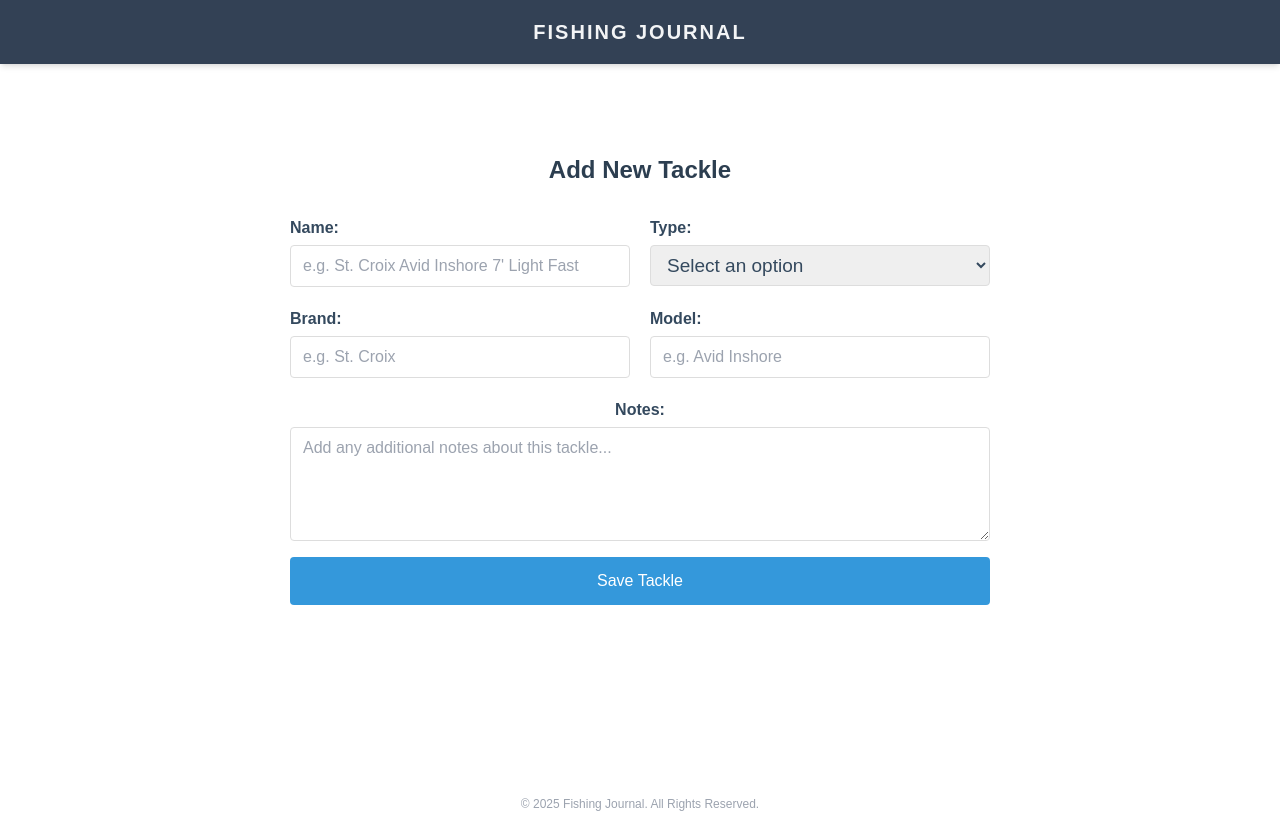
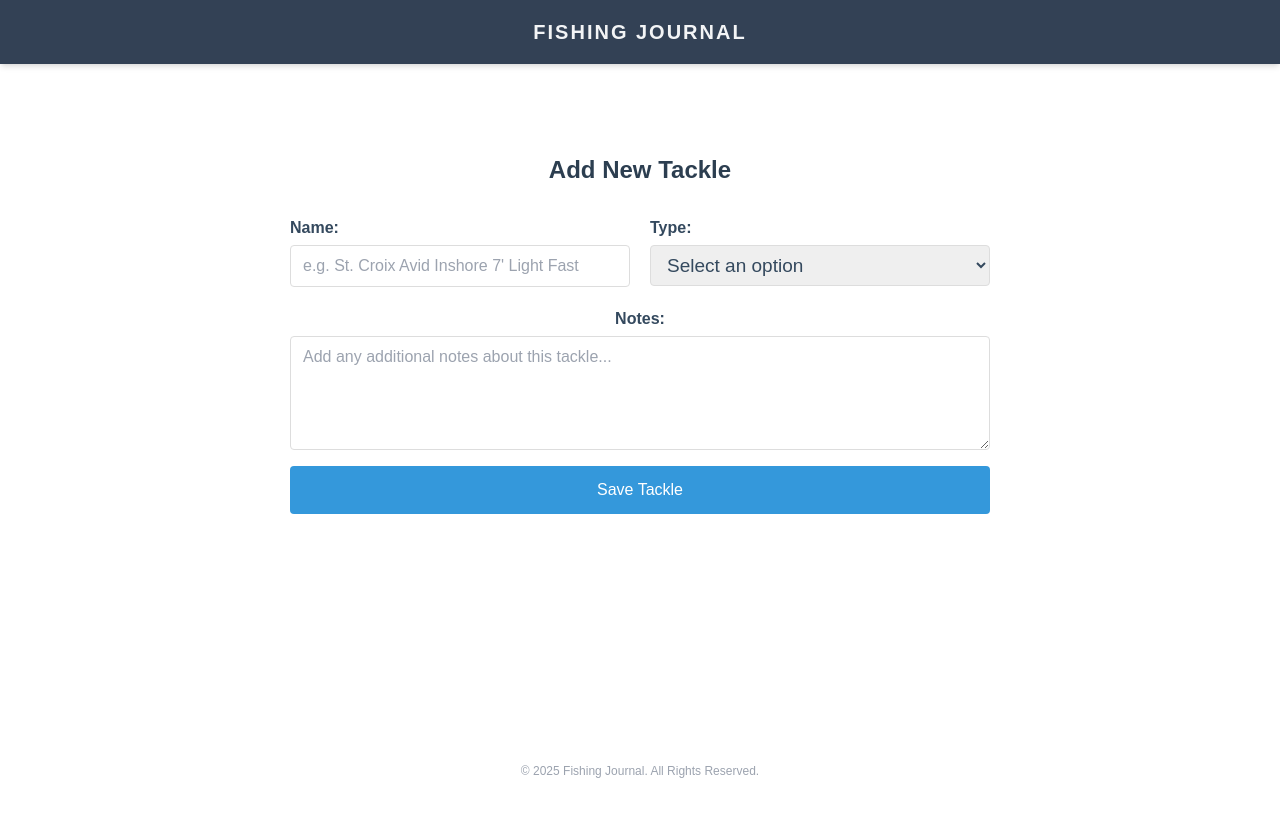
Before and after one commit to ariel-diaz-dev/fishing-journal-ui, a React (Create React App) app: page /new-tackle in a window 1280 px wide. After the commit the page ends 800 px from the top, so only its background shows below. Built offline with nearby package versions, Linux system fonts and the light colour scheme; what pretender would draw is missing.

Commit message:
Simplified Tackle

```diff
--- a/src/views/HomePage/index.jsx
+++ b/src/views/HomePage/index.jsx
@@ -128,7 +128,6 @@ const HomePage = () => {
               onClick={() => redirectToTackleDetails(item.id)}
             >
               <span>{item.type}</span>
-              <span>{item.brand}</span>
               <span>{item.name}</span>
             </li>
           ))}
--- a/src/views/NewTacklePage/index.jsx
+++ b/src/views/NewTacklePage/index.jsx
@@ -14,8 +14,6 @@ const NewTacklePage = () => {
     const [tackleDetails, setTackleDetails] = useState({
         name: "",
         type: "-1",
-        brand: "",
-        model: "",
         notes: ""
     });
 
@@ -79,28 +77,6 @@ const NewTacklePage = () => {
                         </select>
                     </label>
 
-                    <label>
-                        <p><strong>Brand:</strong></p>
-                        <input
-                            type="text"
-                            name="brand"
-                            value={tackleDetails.brand}
-                            onChange={handleChange}
-                            required
-                            placeholder="e.g. St. Croix"
-                        />
-                    </label>
-
-                    <label>
-                        <p><strong>Model:</strong></p>
-                        <input
-                            type="text"
-                            name="model"
-                            value={tackleDetails.model}
-                            onChange={handleChange}
-                            placeholder="e.g. Avid Inshore"
-                        />
-                    </label>
                 </div>
 
                 <label className="full-width">
--- a/src/views/TackleDetailsPage/index.jsx
+++ b/src/views/TackleDetailsPage/index.jsx
@@ -23,8 +23,6 @@ const TackleDetailsPage = () => {
   const [tackleDetails, setTackleDetails] = useState({
     name: "",
     type: "",
-    brand: "",
-    model: "",
     notes: ""
   });
 
@@ -116,28 +114,6 @@ const TackleDetailsPage = () => {
             </select>
           </label>
 
-          <label>
-            <p><strong>Brand:</strong></p>
-            <input
-              type="text"
-              name="brand"
-              value={tackleDetails.brand}
-              onChange={handleChange}
-              required
-              placeholder="e.g. St. Croix"
-            />
-          </label>
-
-          <label>
-            <p><strong>Model:</strong></p>
-            <input
-              type="text"
-              name="model"
-              value={tackleDetails.model}
-              onChange={handleChange}
-              placeholder="e.g. Avid Inshore"
-            />
-          </label>
         </div>
 
         <label className="full-width">
--- a/src/views/TackleListPage/index.jsx
+++ b/src/views/TackleListPage/index.jsx
@@ -33,7 +33,6 @@ const TackleListPage = () => {
               >
                 <div className="tackle-info">
                   <span className="tackle-name">{item.name}</span>
-                  <span className="tackle-brand">{item.brand}</span>
                 </div>
                 <div className="tackle-type">{item.type}</div>
               </li>
```
